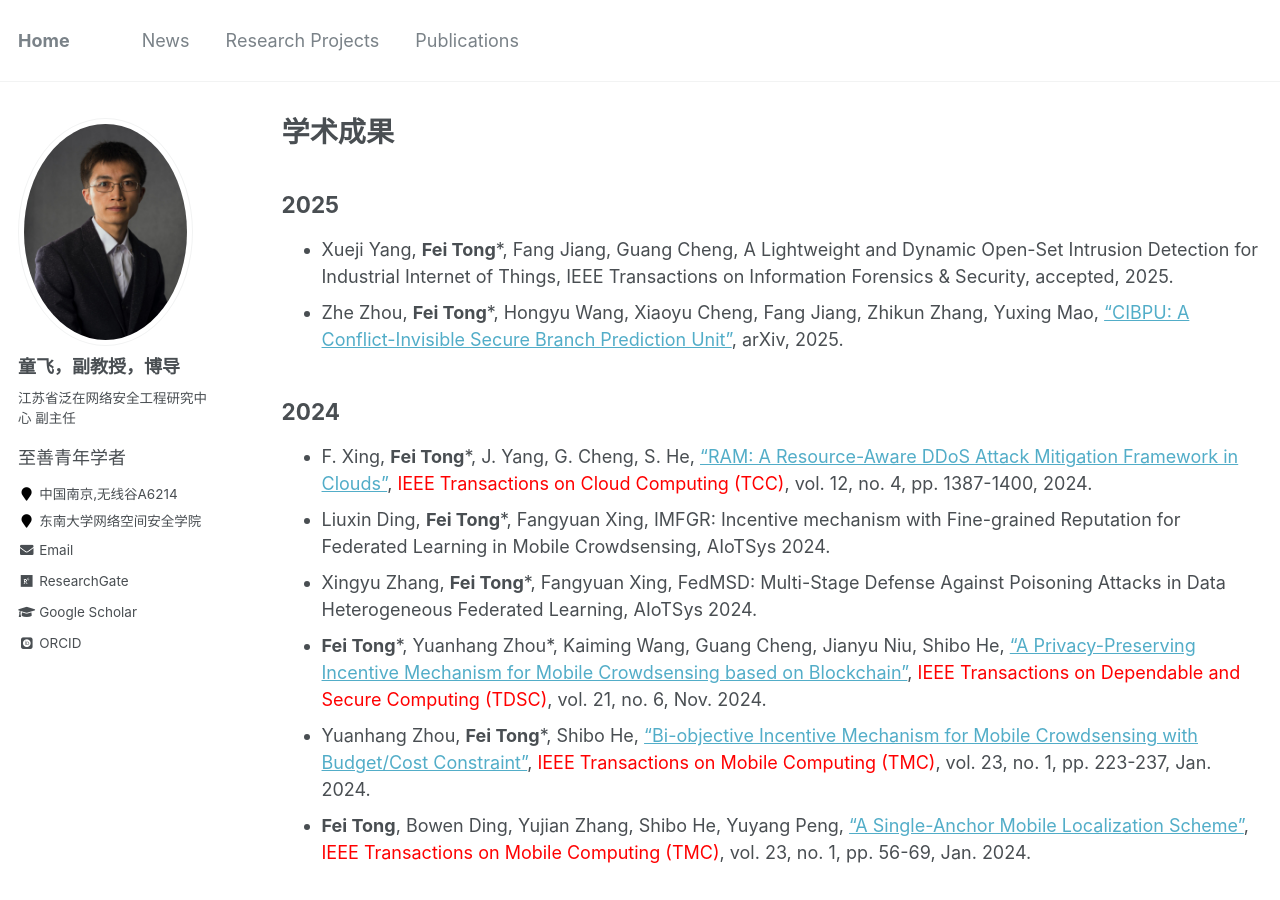
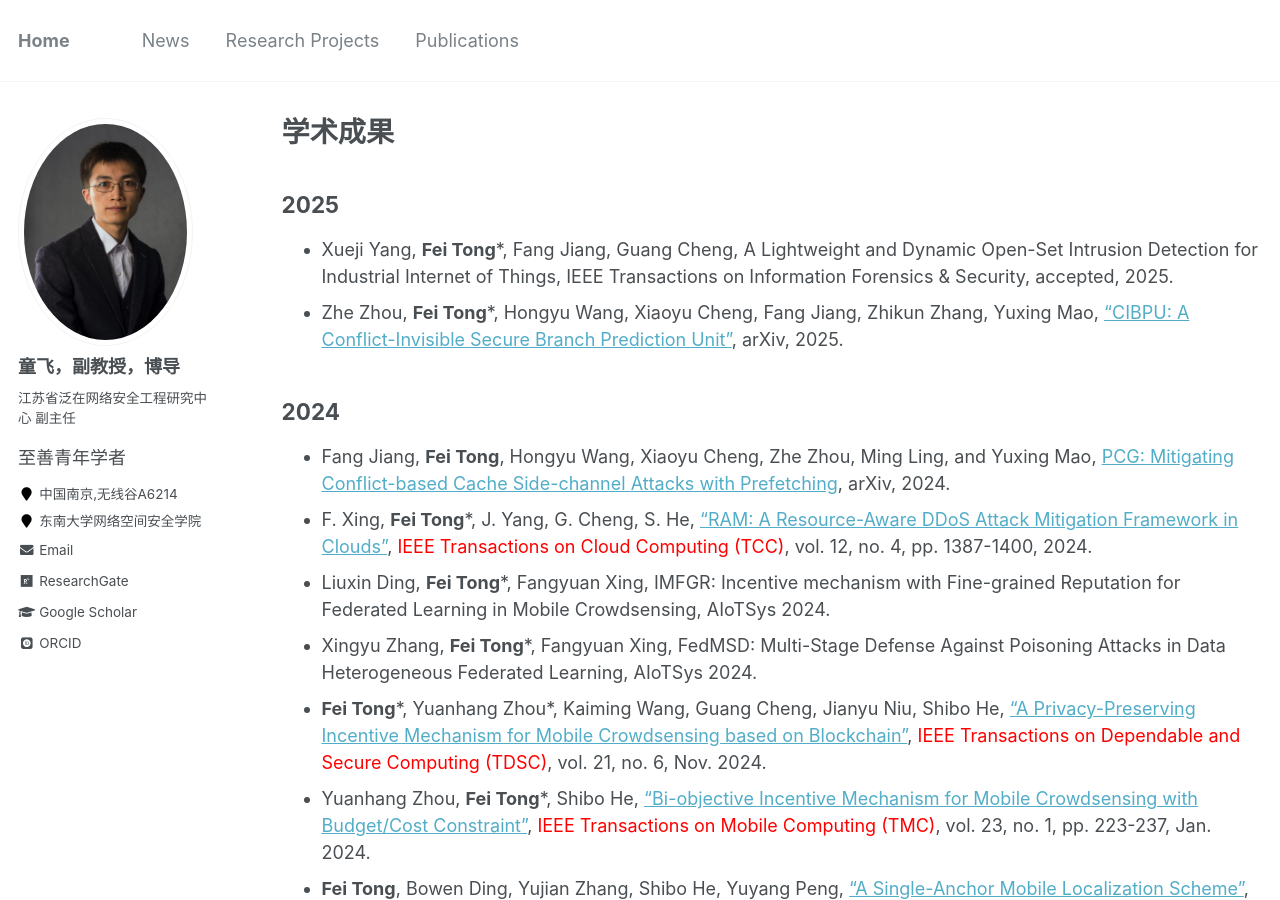
Before and after one commit to fei-tong/fei-tong.github.io, a Jekyll site: the page built from _pages/publications.md, in a window 1280 px wide and 900 px high. Built offline with Jekyll 4.4.1, drawn with Linux system fonts in a browser that asks for light colours; some web fonts are replaced.

Commit message:
Update publications.md

```diff
--- a/_pages/publications.md
+++ b/_pages/publications.md
@@ -17,6 +17,8 @@ author_profile: true
 
 ## 2024
 
+- Fang Jiang, **Fei Tong**, Hongyu Wang, Xiaoyu Cheng, Zhe Zhou, Ming Ling, and Yuxing Mao, [PCG: Mitigating Conflict-based Cache Side-channel
+Attacks with Prefetching](https://arxiv.org/pdf/2405.03217), arXiv, 2024.
 - F. Xing, **Fei Tong***, J. Yang, G. Cheng, S. He, ["RAM: A Resource-Aware DDoS Attack Mitigation Framework in Clouds"](https://ieeexplore.ieee.org/document/10716488), <font color="red">IEEE Transactions on Cloud Computing (TCC)</font>, vol. 12, no. 4, pp. 1387-1400, 2024.
 - Liuxin Ding, **Fei Tong***, Fangyuan Xing, IMFGR: Incentive mechanism with Fine-grained Reputation for Federated Learning in Mobile Crowdsensing, AIoTSys 2024.
 - Xingyu Zhang, **Fei Tong***, Fangyuan Xing, FedMSD: Multi-Stage Defense Against Poisoning Attacks in Data Heterogeneous Federated Learning, AIoTSys 2024.
```
